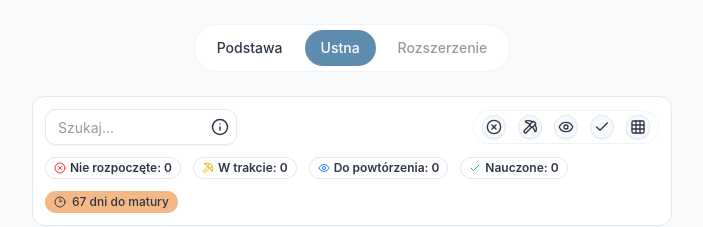
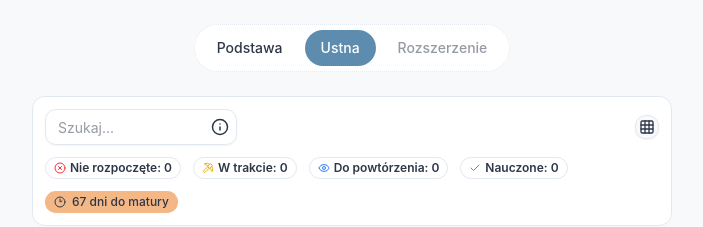
Before and after one commit to pawelz00/matura-check, a React (Vite) app: page /questions in a window 1280 px wide. Shown: the top 227 px of the page, without its empty margins (288-991 px from the left). Built offline with nearby package versions, Linux system fonts and the light colour scheme.

Commit message:
feat: changes in layout, fixes in types

```diff
--- a/index.html
+++ b/index.html
@@ -1,5 +1,5 @@
 <!doctype html>
-<html lang="en">
+<html lang="pl">
   <head>
     <meta charset="UTF-8" />
     <link rel="icon" type="image/svg+xml" href="/vite.svg" />
--- a/src/components/cards/question-card/card-body.tsx
+++ b/src/components/cards/question-card/card-body.tsx
@@ -16,7 +16,7 @@ export default function CardBody({ item }: { item: QuestionsData }) {
     return questionsStatuses[`${item.id}-${questionId}`];
   }
 
-  return item.questions.map((q) => (
+  return item?.questions?.map((q) => (
     <CardContent
       key={q.question + q.id}
       className="mt-6 space-y-6 flex w-full items-center justify-between"
--- a/src/components/filters.tsx
+++ b/src/components/filters.tsx
@@ -1,10 +1,3 @@
-import { statusesObj } from "@/constants/statusesObject.ts";
-import {
-  Tooltip,
-  TooltipContent,
-  TooltipProvider,
-  TooltipTrigger,
-} from "@/components/ui/tooltip.tsx";
 import { Button } from "@/components/ui/button.tsx";
 import { cn } from "@/lib/utils.ts";
 import { GridIcon, ListIcon } from "lucide-react";
@@ -17,7 +10,7 @@ export type FiltersProps = {
 };
 
 export default function Filters({ showButtonFilters = true }: FiltersProps) {
-  const { view, setView, status, setStatus } = useFiltersStore();
+  const { view, setView } = useFiltersStore();
 
   return (
     <section
@@ -33,39 +26,7 @@ export default function Filters({ showButtonFilters = true }: FiltersProps) {
           <ButtonFilter filter={"motive"}>Motyw</ButtonFilter>
         </div>
       )}
-      <div
-        className={
-          "flex gap-x-3 items-center ml-auto border border-dotted p-1 rounded-full px-2"
-        }
-      >
-        {Object.entries(statusesObj).map(([key, value]) => {
-          return (
-            <TooltipProvider key={key}>
-              <Tooltip>
-                <TooltipTrigger asChild>
-                  <Button
-                    onClick={() => {
-                      setStatus(status === value.status ? null : value.status);
-                    }}
-                    key={key}
-                    variant={"outline"}
-                    size={"icon"}
-                    className={cn(
-                      "cursor-pointer size-6 rounded-full hover:bg-primary hover:text-primary-foreground",
-                      status === value.status &&
-                        "bg-primary text-primary-foreground",
-                    )}
-                  >
-                    <value.icon className={"size-4"} />
-                  </Button>
-                </TooltipTrigger>
-                <TooltipContent>
-                  <p>{value.text}</p>
-                </TooltipContent>
-              </Tooltip>
-            </TooltipProvider>
-          );
-        })}
+      <div className={"flex gap-x-3 items-center ml-auto"}>
         <Button
           onClick={() => {
             setView(view === "list" ? "grid" : "list");
--- a/src/components/stats.tsx
+++ b/src/components/stats.tsx
@@ -3,6 +3,8 @@ import { useMemo } from "react";
 import { Badge } from "@/components/ui/badge.tsx";
 import Counter from "@/components/counter.tsx";
 import { statusesObj } from "@/constants/statusesObject.ts";
+import { useFiltersStore } from "@/store/useFiltersStore.ts";
+import { cn } from "@/lib/utils.ts";
 
 type Stats = {
   learned: number;
@@ -17,6 +19,7 @@ export type StatsProps = {
 
 export default function Stats({ mode = "default" }: StatsProps) {
   const { statuses, questionsStatuses } = useDataStore();
+  const { status, setStatus } = useFiltersStore();
 
   const stats: Stats = useMemo(() => {
     return Object.values(
@@ -48,11 +51,21 @@ export default function Stats({ mode = "default" }: StatsProps) {
       className={"w-full flex flex-wrap gap-3 items-center justify-between p-3"}
     >
       <div className={"flex text-sm gap-x-3"}>
-        {Object.values(statusesObj).map((status) => (
-          <Badge variant={"outline"} key={status.text}>
-            <status.icon className={status.textColor} />
+        {Object.values(statusesObj).map((item) => (
+          <Badge
+            className={cn(
+              `cursor-pointer ${item.hoverColor}`,
+              status === item.status && `${item.bgColor}`,
+            )}
+            variant={"outline"}
+            key={item.text}
+            onClick={() => {
+              setStatus(status === item.status ? null : item.status);
+            }}
+          >
+            <item.icon className={item.textColor} />
             <span>
-              {status.text}: {stats?.[status.status] ?? 0}
+              {item.text}: {stats?.[item.status] ?? 0}
             </span>
           </Badge>
         ))}
--- a/src/constants/statusesObject.ts
+++ b/src/constants/statusesObject.ts
@@ -19,7 +19,7 @@ export const statusesObj: Statuses = {
     icon: CircleX,
     bgColor: "bg-red-100",
     textColor: "text-red-500",
-    hoverColor: "hover:bg-red-500",
+    hoverColor: "hover:bg-red-100",
   },
   inProgress: {
     status: "inProgress",
@@ -27,7 +27,7 @@ export const statusesObj: Statuses = {
     icon: Pickaxe,
     bgColor: "bg-yellow-100",
     textColor: "text-yellow-500",
-    hoverColor: "hover:bg-yellow-500",
+    hoverColor: "hover:bg-yellow-100",
   },
   review: {
     status: "review",
@@ -35,7 +35,7 @@ export const statusesObj: Statuses = {
     icon: Eye,
     bgColor: "bg-blue-100",
     textColor: "text-blue-500",
-    hoverColor: "hover:bg-blue-500",
+    hoverColor: "hover:bg-blue-100",
   },
   learned: {
     status: "learned",
@@ -43,6 +43,6 @@ export const statusesObj: Statuses = {
     icon: Check,
     bgColor: "bg-green-100",
     textColor: "text-green-500",
-    hoverColor: "hover:bg-green-500",
+    hoverColor: "hover:bg-green-100",
   },
 } as const;
--- a/src/store/useDataStore.ts
+++ b/src/store/useDataStore.ts
@@ -7,7 +7,7 @@ export type QuestionsData = {
   title: string;
   author: string | null;
   period: string;
-  questions: Questions;
+  questions: Questions | null;
 };
 
 export interface DataStore {
```
